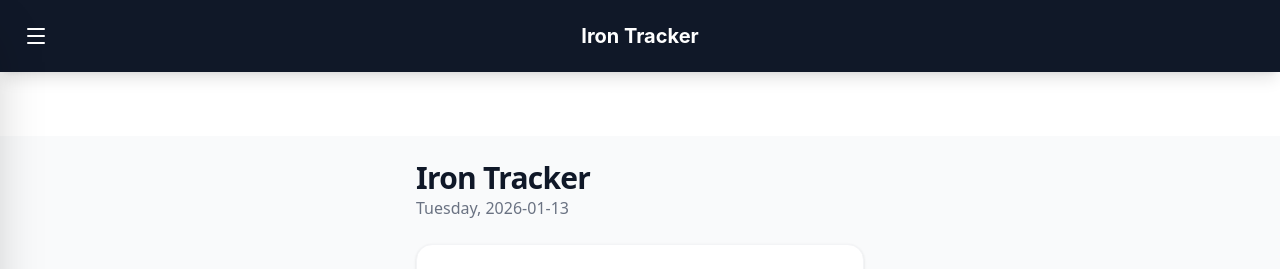
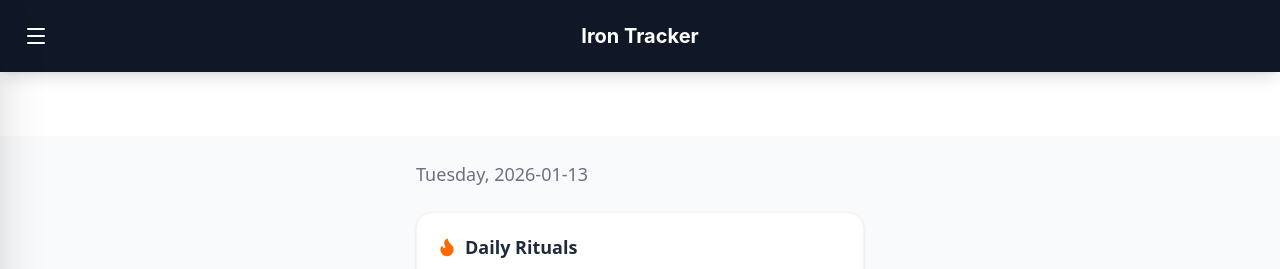
Before and after one commit to MeepTheTendie/iron-tracker, a React (Vite) app: page / in a window 1280 px wide. Shown: the top 269 px of the page. Built offline with nearby package versions, Linux system fonts and the light colour scheme; no server answers; the database is empty.

Commit message:
fix: remove duplicate Iron Tracker title from dashboard
- Remove repeated title since it's already in the header
- Keep date display on dashboard
- Clean up UI redundancy

```diff
--- a/src/routes/index.tsx
+++ b/src/routes/index.tsx
@@ -60,15 +60,10 @@ function Dashboard() {
   return (
     <div className="min-h-screen bg-gray-50 p-4 md:p-6 font-sans pb-20">
       <div className="max-w-md mx-auto space-y-6">
-        {/* Header */}
-        <header>
-          <h1 className="text-3xl font-extrabold text-gray-900 tracking-tight">
-            Iron Tracker
-          </h1>
-          <p className="text-gray-500 font-medium">
-            {dayName}, {dateStr}
-          </p>
-        </header>
+        {/* Date - Title is in the header */}
+        <p className="text-gray-500 font-medium text-lg">
+          {dayName}, {dateStr}
+        </p>
 
         {/* Habit Tracker */}
         <HabitTracker habits={habits} date={dateStr} />
```
